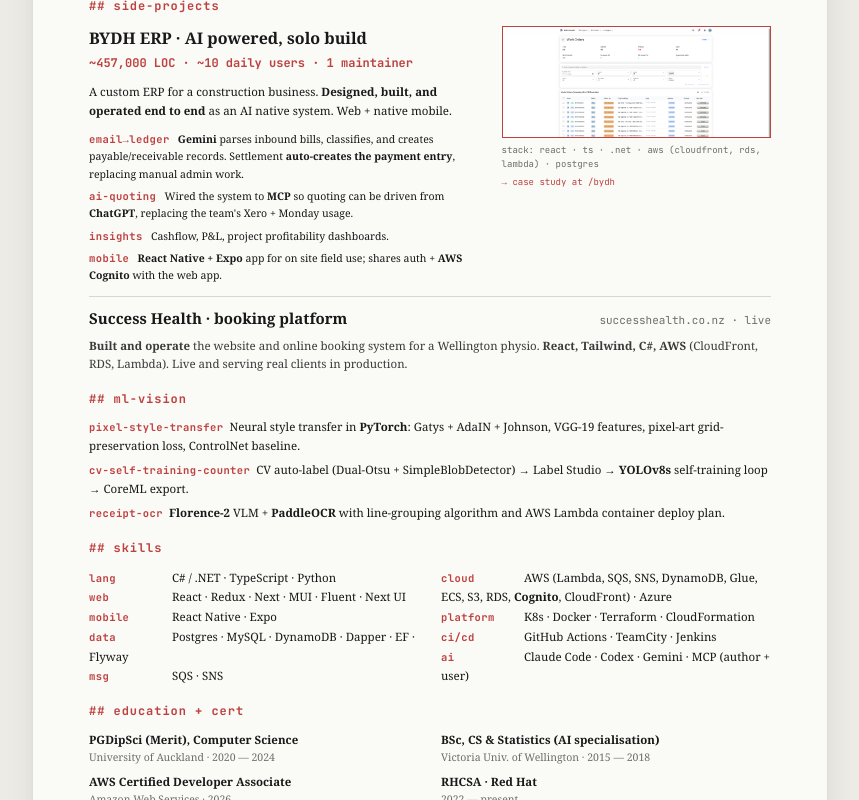
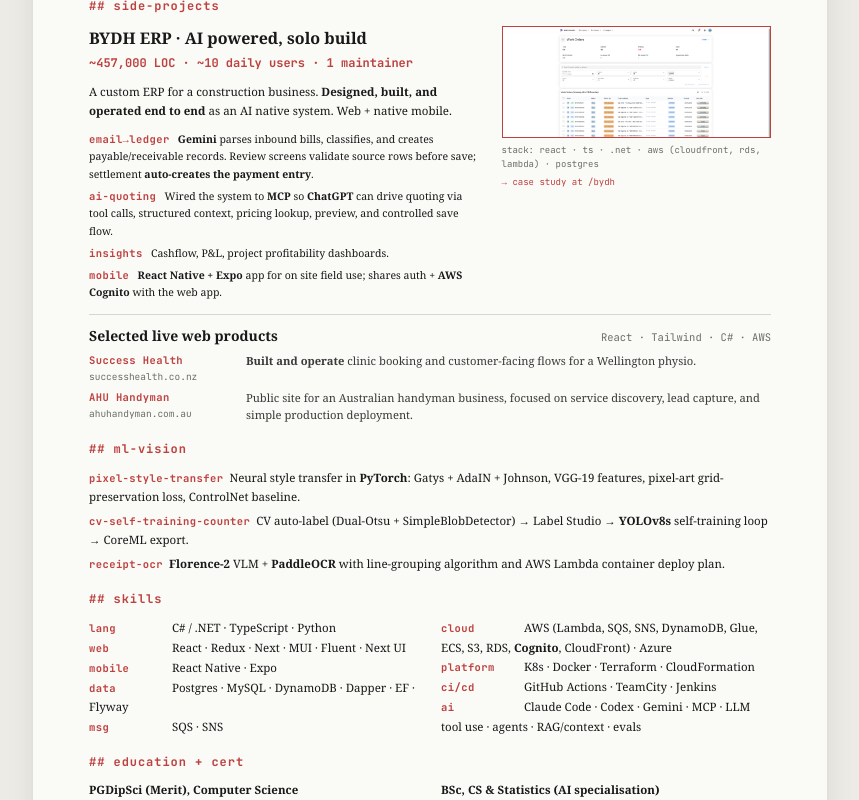
Before and after one commit to skynapier/resume, a React (Vite) app: page / in a window 1280 px wide. Shown: the part 1280-2080 px from the top of the page, without its empty margins (210-1069 px from the left). Built offline with nearby package versions, Linux system fonts and the light colour scheme.

Commit message:
Refine resume layout and PDF

```diff
--- a/src/components/KobanResume.tsx
+++ b/src/components/KobanResume.tsx
@@ -87,20 +87,17 @@
         <div style={{ height: 1, background: "var(--ink)", marginTop: 22 }} />
 
         {/* Summary as code-comment */}
-        <div style={{ ...S.mono, marginTop: 14, fontSize: 11.5, lineHeight: 1.55, color: "var(--ink-soft)", whiteSpace: "pre-wrap" }}>
+        <div style={{ ...S.mono, marginTop: 14, fontSize: 11.5, lineHeight: 1.55, color: "var(--ink-soft)", whiteSpace: "pre" }}>
 {`/**
- * Software engineer with 5+ years shipping production .NET and AWS systems, currently at Xero
- * on the App Store billing platform. Comfortable owning features end to end: design, delivery,
- * and post launch quality.
+ * Software engineer with 5+ years shipping .NET and AWS systems at Xero, currently on
+ * App Store billing and AI/MCP product infrastructure.
  *
- * Self styled "LLM firefighter": in an AI assisted era, my value is not typing code fastest.
- * It is reading systems clearly, setting up the right context and guardrails for AI, steering
- * direction, judging whether the output is correct, and manually fixing what AI gets wrong.
- * Claude Code and Codex are part of my daily workflow. My side project is a ~457,000 line
- * AI powered ERP (web + mobile) I built and operate alone, with ~10 daily users in production.
- * The artifact of how I work in 2026.
+ * I use AI heavily, but my value is knowing where to point it, how to verify the result,
+ * and how to repair the system when it gets things wrong.
+ * Claude Code and Codex are daily tools. My side project is a ~457,000 line AI powered
+ * ERP I built and operate alone, with ~10 daily users.
  *
- * @objective  Seeking senior software engineering roles
+ * @objective  Senior software engineering roles
  */`}
         </div>
 
@@ -122,7 +119,7 @@
               </div>
               <div style={{ display: "flex", gap: 12, marginBottom: 6 }}>
                 <span style={{ ...S.monoLabel, minWidth: 100, color: RED }}>ai/mcp-team</span>
-                <span>Selected to a new team owning Xero's official <b>AI tooling surface</b>, including the <b>Xero MCP server</b> (.NET, Apr 2026 to present).</span>
+                <span>Selected to a new team owning Xero's official <b>AI/MCP surface</b>, including the <b>Xero MCP server</b>. Building applied AI infrastructure across <b>LLM tool use</b>, agent workflows, retrieval/context design, eval checks, observability, privacy, and safety guardrails.</span>
               </div>
               <div style={{ display: "flex", gap: 12, marginBottom: 6 }}>
                 <span style={{ ...S.monoLabel, minWidth: 100 }}>plan-migration</span>
@@ -219,8 +216,8 @@
             A custom ERP for a construction business. <b>Designed, built, and operated end to end</b> as an AI native system. Web + native mobile.
           </div>
           <div style={{ marginTop: 10, fontSize: 10.5, lineHeight: 1.65 }}>
-            <div style={{ marginBottom: 5 }}><span style={{ ...S.monoLabel, color: RED }}>email→ledger</span> &nbsp; <b>Gemini</b> parses inbound bills, classifies, and creates payable/receivable records. Settlement <b>auto-creates the payment entry</b>, replacing manual admin work.</div>
-            <div style={{ marginBottom: 5 }}><span style={{ ...S.monoLabel, color: RED }}>ai-quoting</span> &nbsp; Wired the system to <b>MCP</b> so quoting can be driven from <b>ChatGPT</b>, replacing the team's Xero + Monday usage.</div>
+            <div style={{ marginBottom: 5 }}><span style={{ ...S.monoLabel, color: RED }}>email→ledger</span> &nbsp; <b>Gemini</b> parses inbound bills, classifies, and creates payable/receivable records. Review screens validate source rows before save; settlement <b>auto-creates the payment entry</b>.</div>
+            <div style={{ marginBottom: 5 }}><span style={{ ...S.monoLabel, color: RED }}>ai-quoting</span> &nbsp; Wired the system to <b>MCP</b> so <b>ChatGPT</b> can drive quoting via tool calls, structured context, pricing lookup, preview, and controlled save flow.</div>
             <div style={{ marginBottom: 5 }}><span style={{ ...S.monoLabel, color: RED }}>insights</span> &nbsp; Cashflow, P&L, project profitability dashboards.</div>
             <div><span style={{ ...S.monoLabel, color: RED }}>mobile</span> &nbsp; <b>React Native + Expo</b> app for on site field use; shares auth + <b>AWS Cognito</b> with the web app.</div>
           </div>
@@ -248,14 +245,34 @@
         </div>
       </div>
 
-      {/* successhealth */}
+      {/* live web products */}
       <div style={{ marginTop: 12, paddingTop: 10, borderTop: "1px solid var(--rule)" }}>
-        <div style={{ display: "flex", justifyContent: "space-between", alignItems: "baseline" }}>
-          <h2 style={{ ...S.h2, fontSize: 15 }}>Success Health · booking platform</h2>
-          <div style={{ ...S.mono, fontSize: 11, color: "var(--ink-muted)" }}>successhealth.co.nz · live</div>
+        <div style={{ display: "flex", justifyContent: "space-between", alignItems: "baseline", marginBottom: 7 }}>
+          <h2 style={{ ...S.h2, fontSize: 14 }}>Selected live web products</h2>
+          <div style={{ ...S.mono, fontSize: 10.5, color: "var(--ink-muted)" }}>React · Tailwind · C# · AWS</div>
         </div>
-        <div style={{ marginTop: 6, fontSize: 11.5, lineHeight: 1.6, color: "var(--ink-soft)" }}>
-          <b>Built and operate</b> the website and online booking system for a Wellington physio. <b>React, Tailwind, C#, AWS</b> (CloudFront, RDS, Lambda). Live and serving real clients in production.
+        <div style={{ display: "grid", gridTemplateColumns: "145px 1fr", columnGap: 12, rowGap: 6, fontSize: 11.2, lineHeight: 1.5, color: "var(--ink-soft)" }}>
+          <div>
+            <div style={{ ...S.monoLabel, color: RED }}>Success Health</div>
+            <div style={{ ...S.mono, fontSize: 9.5, color: "var(--ink-muted)", marginTop: 1 }}>successhealth.co.nz</div>
+          </div>
+          <div>
+            <b>Built and operate</b> clinic booking and customer-facing flows for a Wellington physio.
+          </div>
+          <div>
+            <div style={{ ...S.monoLabel, color: RED }}>AHU Handyman</div>
+            <a
+              href="https://ahuhandyman.com.au"
+              target="_blank"
+              rel="noreferrer"
+              style={{ ...S.mono, fontSize: 9.5, color: "var(--ink-muted)", marginTop: 1, display: "block", textDecoration: "none" }}
+            >
+              ahuhandyman.com.au
+            </a>
+          </div>
+          <div>
+            Public site for an Australian handyman business, focused on service discovery, lead capture, and simple production deployment.
+          </div>
         </div>
       </div>
 
@@ -288,7 +305,7 @@
           <div><span style={{ ...S.monoLabel, color: RED, minWidth: 80, display: "inline-block" }}>cloud</span> AWS (Lambda, SQS, SNS, DynamoDB, Glue, ECS, S3, RDS, <b>Cognito</b>, CloudFront) · Azure</div>
           <div><span style={{ ...S.monoLabel, color: RED, minWidth: 80, display: "inline-block" }}>platform</span> K8s · Docker · Terraform · CloudFormation</div>
           <div><span style={{ ...S.monoLabel, color: RED, minWidth: 80, display: "inline-block" }}>ci/cd</span> GitHub Actions · TeamCity · Jenkins</div>
-          <div><span style={{ ...S.monoLabel, color: RED, minWidth: 80, display: "inline-block" }}>ai</span> Claude Code · Codex · Gemini · MCP (author + user)</div>
+          <div><span style={{ ...S.monoLabel, color: RED, minWidth: 80, display: "inline-block" }}>ai</span> Claude Code · Codex · Gemini · MCP · LLM tool use · agents · RAG/context · evals</div>
         </div>
       </div>
 
--- a/src/components/MobileResume.tsx
+++ b/src/components/MobileResume.tsx
@@ -16,7 +16,7 @@
   {
     label: "ai/mcp-team",
     red: true,
-    body: "Selected to Xero's AI tooling team owning the official AI surface, including the Xero MCP server.",
+    body: "Selected to Xero's AI/MCP team owning the official AI surface, including the Xero MCP server. Building applied AI infrastructure across LLM tool use, agent workflows, retrieval/context design, eval checks, observability, privacy, and safety guardrails.",
   },
   {
     label: "plan-migration",
@@ -51,12 +51,12 @@
   {
     label: "email-ledger",
     red: true,
-    body: "Gemini parses inbound bills, classifies them, and creates payable or receivable records. Settlement auto-creates the payment entry.",
+    body: "Gemini parses inbound bills, classifies them, and creates payable or receivable records. Review screens validate source rows before save; settlement auto-creates the payment entry.",
   },
   {
     label: "ai-quoting",
     red: true,
-    body: "MCP lets quoting be driven from ChatGPT, replacing the team's Xero + Monday usage for that workflow.",
+    body: "MCP lets ChatGPT drive quoting via tool calls, structured context, pricing lookup, preview, and controlled save flow.",
   },
   {
     label: "mobile",
@@ -128,8 +128,8 @@
           billing platform. Comfortable owning features end to end: design, delivery, and post launch quality.
         </p>
         <p>
-          AI native and pragmatic. Claude Code and Codex are part of my daily workflow. My side project is a ~250,000
-          line AI powered ERP I built and operate alone.
+          AI native and pragmatic. My current Xero team owns AI/MCP product infrastructure. Claude Code and Codex are
+          part of my daily workflow. My side project is a ~450,000 line AI powered ERP I built and operate alone.
         </p>
       </MobileSection>
 
@@ -155,14 +155,32 @@
 
       <MobileSection title="## side-projects">
         <h3>BYDH ERP · AI powered, solo build</h3>
-        <p className="m-stack">~250,000 LOC · operating · 1 maintainer</p>
+        <p className="m-stack">~450,000 LOC · operating · 1 maintainer</p>
         <p>
           Custom ERP for a construction business. Designed, built, and operated end to end as an AI native system. Web +
           native mobile.
         </p>
         <MobileList items={projectItems} />
-        <h3>Success Health · booking platform</h3>
-        <p>Built and operate the website and online booking system for a Wellington physio.</p>
+        <h3>Live web products</h3>
+        <p className="m-stack">React · Tailwind · C# · AWS</p>
+        <h3>Success Health</h3>
+        <p>
+          Built and operate clinic booking and customer-facing flows for a Wellington physio. successhealth.co.nz.
+        </p>
+        <h3>AHU Handyman</h3>
+        <p>
+          Public site for an Australian handyman business, focused on service discovery, lead capture, and simple
+          production deployment.{" "}
+          <a
+            href="https://ahuhandyman.com.au"
+            target="_blank"
+            rel="noreferrer"
+            style={{ color: "inherit", textDecoration: "none" }}
+          >
+            ahuhandyman.com.au
+          </a>
+          .
+        </p>
       </MobileSection>
 
       <MobileSection title="## education + skills">
@@ -194,7 +212,7 @@
             <span>cloud</span>AWS Lambda · SQS · SNS · DynamoDB · Glue · ECS · S3 · RDS · Cognito · CloudFront · Azure
           </p>
           <p>
-            <span>ai</span>Claude Code · Codex · Gemini · MCP
+            <span>ai</span>Claude Code · Codex · Gemini · MCP · LLM tool use · agents · RAG/context · evals
           </p>
         </div>
       </MobileSection>
--- a/src/pages/BydhPage.tsx
+++ b/src/pages/BydhPage.tsx
@@ -78,7 +78,7 @@
             </div>
             <div>
               <h2>status</h2>
-              <p>Operating system. ~250,000 LOC. One maintainer.</p>
+              <p>Operating system. ~450,000 LOC. One maintainer.</p>
             </div>
           </div>
         </section>
```
Also changed, not shown: 2 other files (tests, documents, lock files or other folders).
